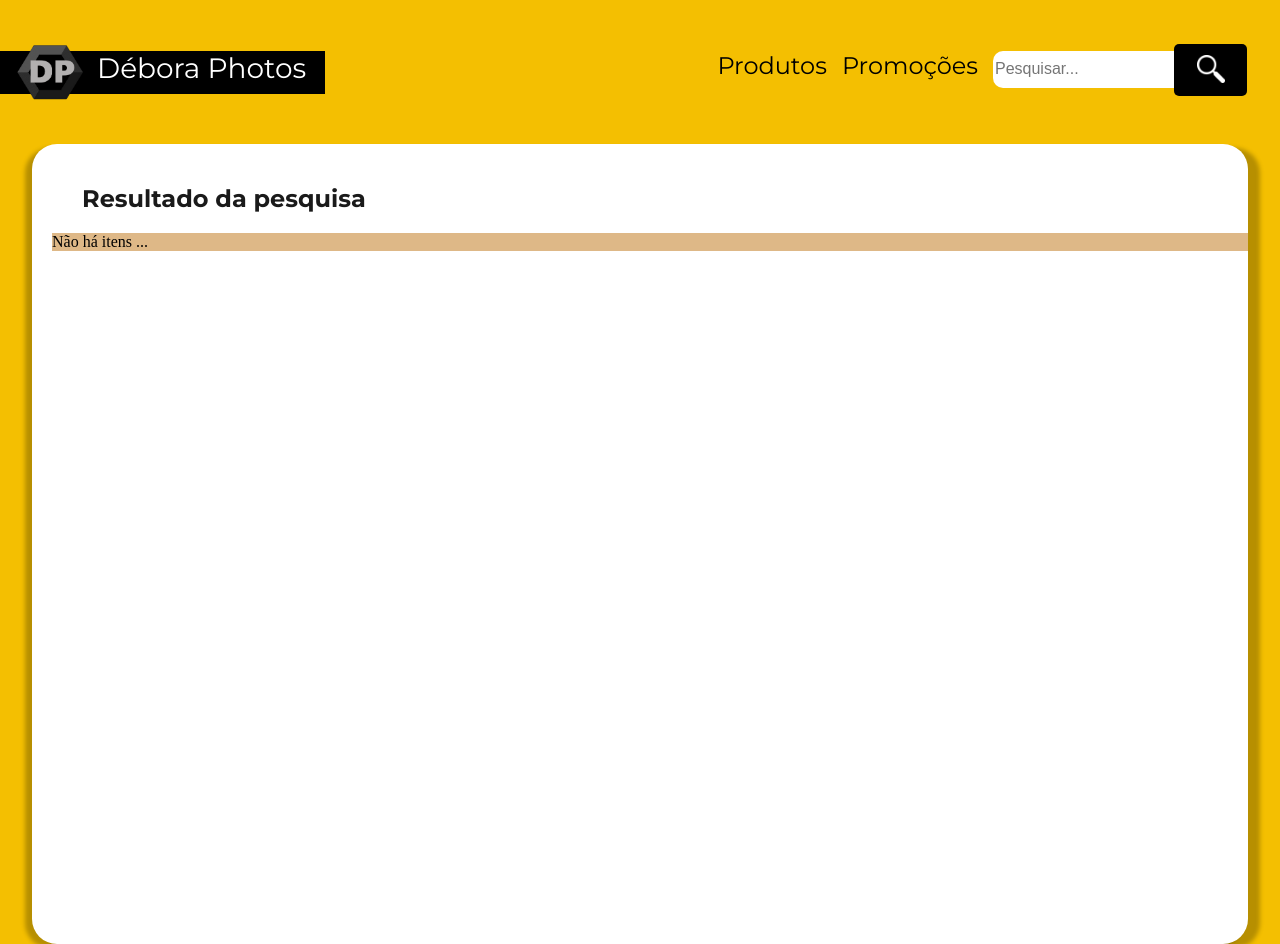
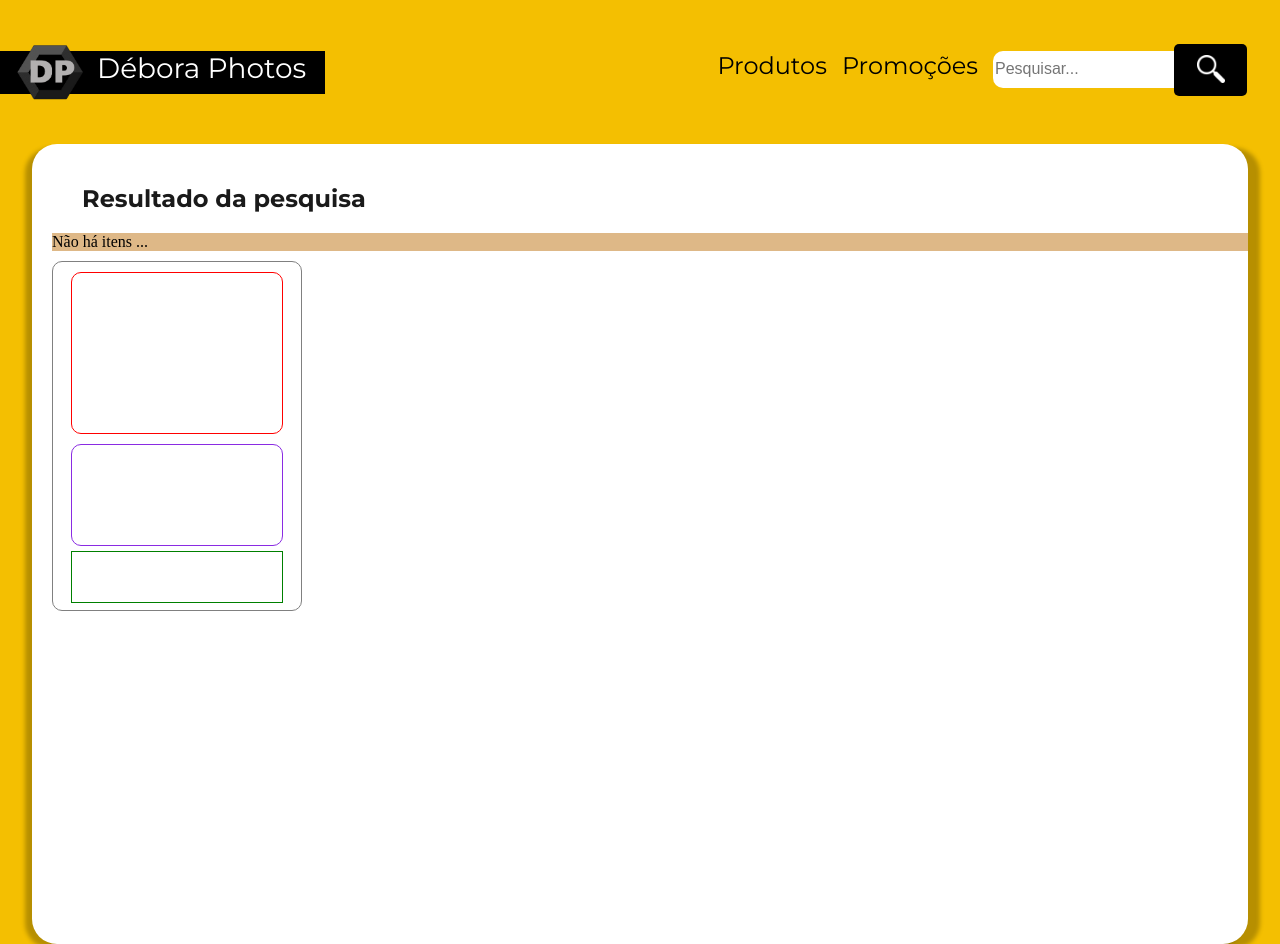
Before and after one commit to rafaelOchoaMello/PII-Trabalho-Final, a Vue app: page /#/filtro in a window 1280 px wide. Built offline with nearby package versions, Linux system fonts and the light colour scheme; no server answers.

Commit message:
💄 Update Basic Design for Product Card component

```diff
--- a/src/components/GeneralCentralArea.vue
+++ b/src/components/GeneralCentralArea.vue
@@ -2,10 +2,26 @@
     <div id="generalCentralArea-container">
         <h2>{{pageTitle}}</h2>
         <p class="searchMSG">{{notFindMsg}}</p>
+        <div class="productCard-container"></div>
+        <ProductCard/>
+
+       <!-- <ProductCard/>
+        <ProductCard/>
+        <ProductCard/>
+        <ProductCard/>
+        <ProductCard/>
+        <ProductCard/>
+        <ProductCard/>
+        <ProductCard/>
+        <ProductCard/>
+        <ProductCard/>
+        <ProductCard/> -->
     </div>
 </template>
 
 <script>
+import ProductCard from './ProductCard.vue';
+
     export default {
         name: "GeneralCentralArea",
         props:{
@@ -13,6 +29,7 @@
             pageTitle: String,
         },
         components:{
+            ProductCard
         },
         methods:{
 
--- a/src/components/ProductCard.vue
+++ b/src/components/ProductCard.vue
@@ -0,0 +1,69 @@
+<template>
+	<div class="cardBody">
+		<div class="cardBody-img"></div>
+		<div class="cardBody-info"></div>
+		<div class="cardBody-btns"></div>
+	</div>
+</template>
+
+<script>
+	export default {
+		name: "ProductCard",
+		props: {
+			image: String,
+			name: String,
+			type: String,
+			value: String,
+			product_id: Number,
+		},
+		components: {},
+		created() {},
+		methods: {},
+	};
+</script>
+
+<style scoped>
+	div.cardBody {
+		width: 250px;
+		height: 350px;
+		margin: 10px 0px 0px 20px;
+
+		display: flex;
+		flex-flow: column wrap;
+		align-items: center;
+
+		border: 1px solid gray;
+		box-sizing: border-box;
+		border-radius: 10px;
+	}
+
+	div.cardBody-img {
+		width: 210px;
+		height: 160px;
+
+        margin: 10px 0px 0px 0px;
+
+		border: 1px solid red;
+		border-radius: 10px;
+	}
+
+	div.cardBody-info {
+		width: 210px;
+		height: 100px;
+
+        margin: 10px 0px 0px 0px;
+
+		border: 1px solid blueviolet;
+		border-radius: 10px;
+	}
+
+    div.cardBody-btns{
+        width: 210px;
+        height: 50px;
+
+        margin: 5px 0px 0px 0px;
+
+        border: 1px solid green;
+    }
+
+</style>
```
